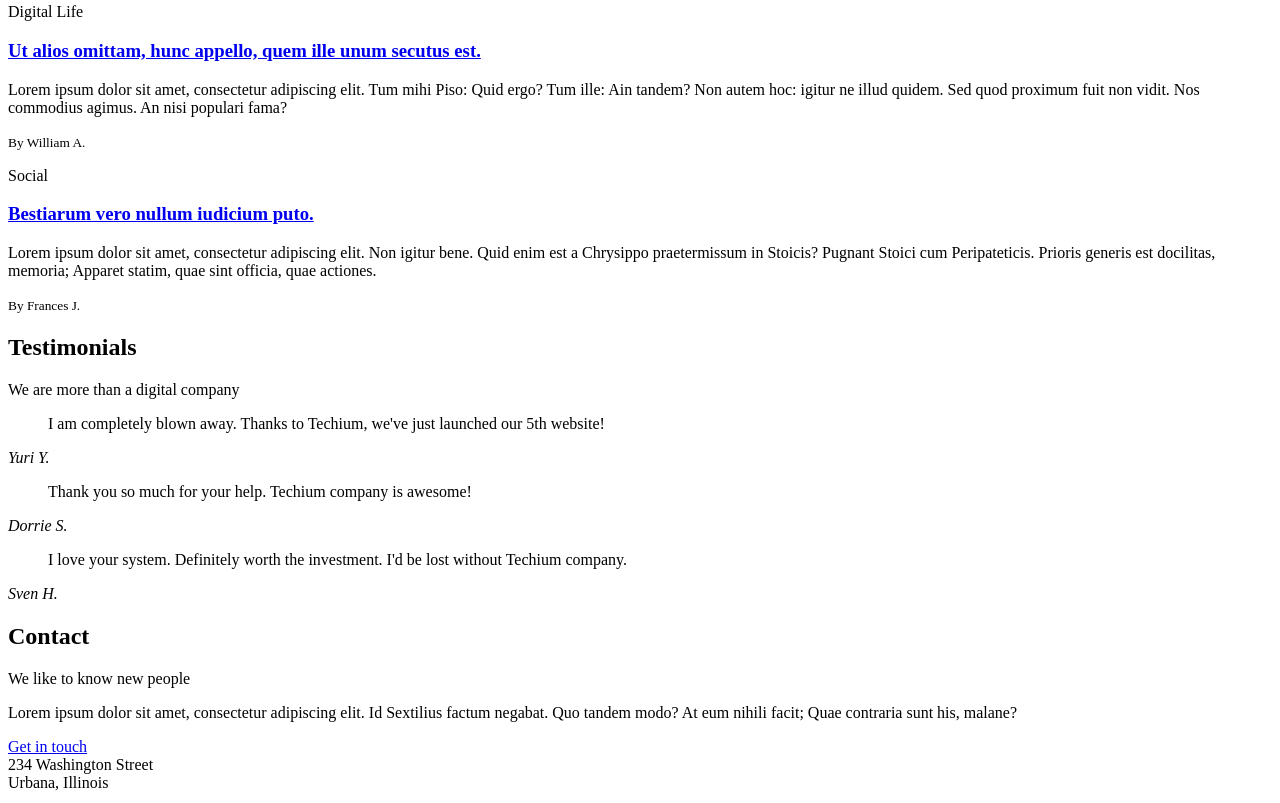
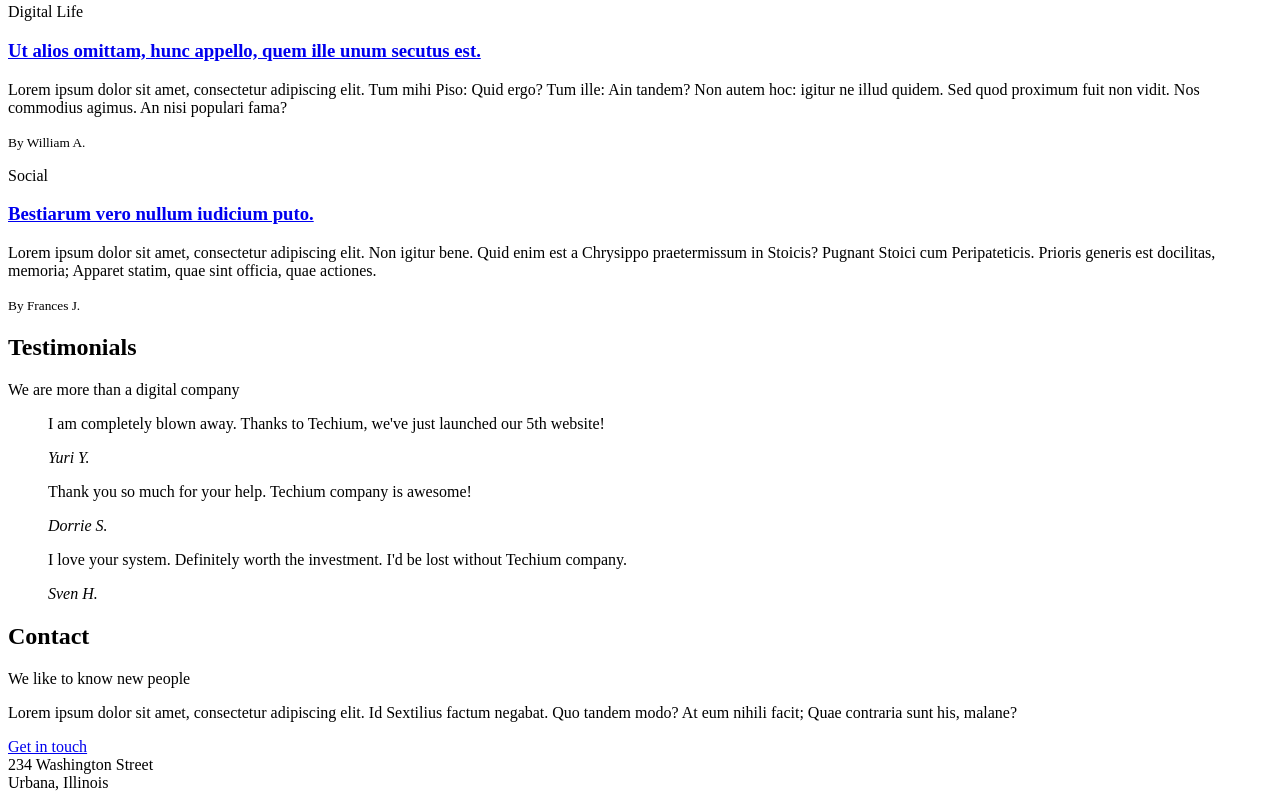
Before and after one commit to Saad5840/holbertonschool-web_front_end, a plain HTML site: page html_advanced/31-index.html in a window 1280 px wide. Shown: the part 1463-2266 px from the top of the page. Drawn offline with Linux system fonts and the light colour scheme.

Commit message:
31-index.html

```diff
--- a/html_advanced/31-index.html
+++ b/html_advanced/31-index.html
@@ -70,15 +70,9 @@
             <p>Take a look in our portfolio</p>
           </header>
           <div>
-          <article>
-            <h3><a href="#">Interior Design</a></h3>
-          </article>
-          <article>
-            <h3><a href="#">Web Development</a></h3>
-          </article>
-          <article>
-            <h3><a href="#">Personal Brand</a></h3>
-          </article>
+            <article><h3><a href="#">Interior Design</a></h3></article>
+            <article><h3><a href="#">Web Development</a></h3></article>
+            <article><h3><a href="#">Personal Brand</a></h3></article>
           </div>
         </div>
       </section>
@@ -141,21 +135,21 @@
           <div>
             <article>
               <blockquote>
-              I am completely blown away. Thanks to Techium, we've just launched our 5th website!
+                <p>I am completely blown away. Thanks to Techium, we've just launched our 5th website!</p>
+                <cite>Yuri Y.</cite>
               </blockquote>
-            <cite>Yuri Y.</cite>
             </article>
             <article>
               <blockquote>
-              Thank you so much for your help. Techium company is awesome!
+                <p>Thank you so much for your help. Techium company is awesome!</p>
+                <cite>Dorrie S.</cite>
               </blockquote>
-            <cite>Dorrie S.</cite>
             </article>
             <article>
               <blockquote>
-              I love your system. Definitely worth the investment. I'd be lost without Techium company.
+                <p>I love your system. Definitely worth the investment. I'd be lost without Techium company.</p>
+                <cite>Sven H.</cite>
               </blockquote>
-            <cite>Sven H.</cite>
             </article>
           </div>
         </div>
@@ -178,7 +172,7 @@
 
     <!-- Footer -->
     <footer>
-    234 Washington Street<br />
+      234 Washington Street<br>
       Urbana, Illinois
       <div>
         <ul>
@@ -187,11 +181,8 @@
           <li><a href="https://www.instagram.com/holbertonschool/">Instagram</a></li>
         </ul>
       </div>
-
       <hr />
-
       <p>© 2020 Techium, made with ♥ by students at Holberton School.</p>
-
       <div>
         <ul>
           <li><a href="#">Terms of Use</a></li>
```
Lines whose indentation alone changed are shown as unchanged.
